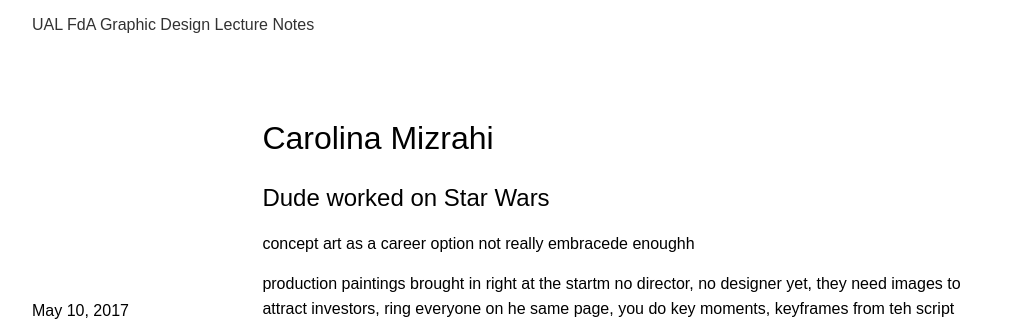
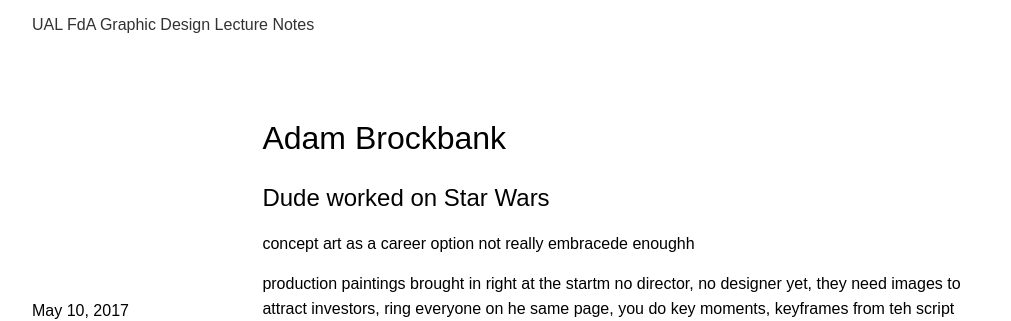
Before and after one commit to awesomephant/notes, a Jekyll site: the page built from _posts/2017-05-10-adam-brockbank.markdown, in a window 1280 px wide. Shown: the top 321 px of the page, without its empty margins (32-1043 px from the left). Built offline with Jekyll 4.4.1, drawn with Linux system fonts in a browser that asks for light colours.

Commit message:
fix typos

```diff
--- a/_posts/2017-05-10-adam-brockbank.markdown
+++ b/_posts/2017-05-10-adam-brockbank.markdown
@@ -1,6 +1,6 @@
 ---
 layout: post
-title: "Carolina Mizrahi"
+title: "Adam Brockbank"
 date: 2017-05-10 10:30:00
 teacher: "Adam Brockbank"
 unit: 'VP'
```
Also changed, not shown: _posts/2017-10-02-welcome-back.md (+0 -1 lines).
